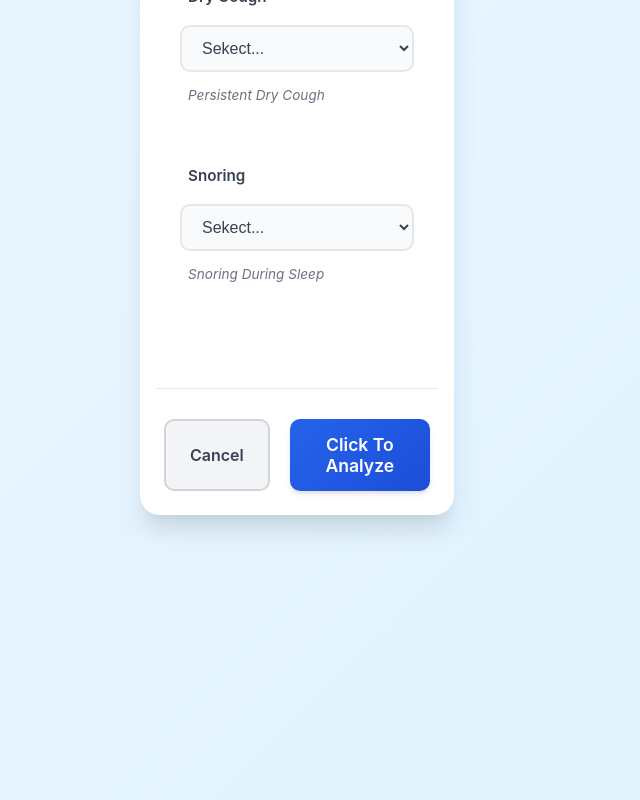
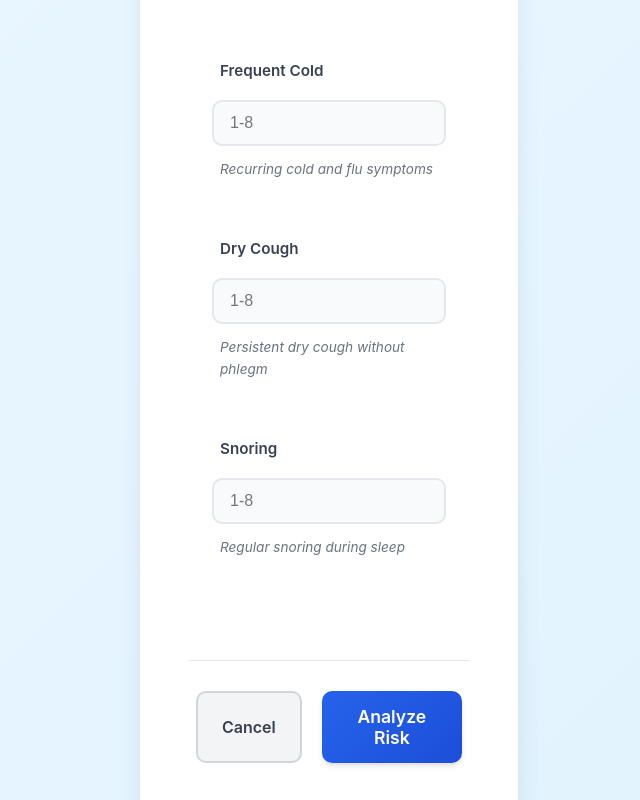
Before and after one commit to Vansh-Burlawar/AiMl-chronicdisease-, a React (Vite) app: page / in a window 1280 px wide. Both pictures are taken after a click on the element 676 px from the left and 2823 px from the top of the page. Shown: the part 2423-3223 px from the top of the page, without its empty margins (346-986 px from the left). Built offline with nearby package versions, Linux system fonts and the light colour scheme.

Commit message:
Changes in Lung cancer form

```diff
--- a/src/components/LungCancerForm.jsx
+++ b/src/components/LungCancerForm.jsx
@@ -1,135 +1,165 @@
-import { useState } from "react";
+import { useState } from 'react'
 
-function LungCancerForm({patientData , onBack}){
-    const[formData, setFormData] =useState({
-        alcoholUse: '', dustAllergy : '', chronicLungDisease: '', swallowingDifficulty:'', frequentCold:'', dryCough: '',snoring: ''
+function LungCancerForm({ patientData, onBack }) {
+  const [formData, setFormData] = useState({
+    alcoholUse: '',
+    dustAllergy: '',
+    chronicLungDisease: '',
+    swallowingDifficulty: '',
+    frequentCold: '',
+    dryCough: '',
+    snoring: ''
   })
 
-    const handleChange= (e) => {
-        const{name, value} = e.target
-        setFormData(prev=> ({
-            ...prev, [name]:value
+  const handleChange = (e) => {
+    const { name, value } = e.target
+    setFormData(prev => ({
+      ...prev,
+      [name]: value
     }))
   }
 
-    const handleSubmit=(e)=>{
+  const handleSubmit = (e) => {
     e.preventDefault()
-        console.log('Lung Cancer Data', {...patientData , ...formData})
-        alert('Data submitted Successfully!!!')
+    console.log('Lung Cancer Prediction Data:', { ...patientData, ...formData })
+    alert('Lung cancer prediction analysis submitted successfully!')
   }
 
-    const yesNoOptions=[
-        {value:'', label:'Sekect...'},
-        {value:'yes', lable:'Yes'},
-        {value:'no', lable:'No'}
-    ]
 
   return (
     <div className="form-container">
       <div className="form-header">
-                <button className="back-button" onClick={onBack}> Back</button>
-                <h1 className="form-title"> Lung Cancer Prediction</h1>
+        <button className="back-button" onClick={onBack}>← Back</button>
+        <h1 className="form-title">Lung Cancer Prediction</h1>
         <div className="patient-info">
-                    <span>Patient:{patientData.name}</span>
+          <span>Patient: {patientData.name}</span>
           <span>Age: {patientData.age}</span>
         </div>
       </div>
 
-            <form lassName="prediction-form" onSubmit={handleSubmit}>
+      <form className="prediction-form" onSubmit={handleSubmit}>
         <div className="form-section">
-                    <h3>LifeStyle & symptom Assessment</h3>
-                    <p className="section-description">Please Answer The Followig Questions</p>
+          <h3>Lifestyle & Symptom Assessment</h3>
+          <p className="section-description">Please rate each factor on a scale of 1-8 (1 = Very Low, 8 = Very High)</p>
+
           <div className="form-grid">
             <div className="form-group">
               <label htmlFor="alcoholUse">Alcohol Use</label>
-                            <select
+              <input
+                type="number"
                 id="alcoholUse"
                 name="alcoholUse"
                 value={formData.alcoholUse}
                 onChange={handleChange}
-                            required >
-                                {yesNoOptions.map(option=>(
-                                    <option key={option.value} value={option.value}>{option.label}</option>
-                                ))}
-                            </select>
-                            <small>Regular Consumption of Alcohol beverages</small>
+                min="1"
+                max="8"
+                placeholder="1-8"
+                required
+              />
+              <small>Regular consumption of alcoholic beverages</small>
             </div>
+
             <div className="form-group">
-                            <label htmlFor="chronicLungDisease"> Dust Allergy</label>
-                            <select
+              <label htmlFor="dustAllergy">Dust Allergy</label>
+              <input
+                type="number"
+                id="dustAllergy"
+                name="dustAllergy"
+                value={formData.dustAllergy}
+                onChange={handleChange}
+                min="1"
+                max="8"
+                placeholder="1-8"
+                required
+              />
+              <small>Allergic reactions to dust particles</small>
+            </div>
+
+            <div className="form-group">
+              <label htmlFor="chronicLungDisease">Chronic Lung Disease</label>
+              <input
+                type="number"
                 id="chronicLungDisease"
                 name="chronicLungDisease"
-                            value={formData.alcoholUse}
+                value={formData.chronicLungDisease}
                 onChange={handleChange}
-                            required >
-                                {yesNoOptions.map(option=>(
-                                    <option key={option.value} value={option.value}>{option.label}</option>
-                                ))}
-                            </select>
-                            <small>History of Respiratory Condition</small>
+                min="1"
+                max="8"
+                placeholder="1-8"
+                required
+              />
+              <small>History of chronic respiratory conditions</small>
             </div>
+
             <div className="form-group">
-                            <label htmlFor="swallowingDiffficuilty"> Swallowing Difficulty</label>
-                            <select
+              <label htmlFor="swallowingDifficulty">Swallowing Difficulty</label>
+              <input
+                type="number"
                 id="swallowingDifficulty"
                 name="swallowingDifficulty"
-                            value={formData.alcoholUse}
+                value={formData.swallowingDifficulty}
                 onChange={handleChange}
-                            required >
-                                {yesNoOptions.map(option=>(
-                                    <option key={option.value} value={option.value}>{option.label}</option>
-                                ))}
-                            </select>
-                            <small>Difficuilty in Swallowing </small>
+                min="1"
+                max="8"
+                placeholder="1-8"
+                required
+              />
+              <small>Difficulty swallowing food or liquids</small>
             </div>
+
             <div className="form-group">
-                            <label htmlFor="frequentCold"> Frequent Cold</label>
-                            <select
+              <label htmlFor="frequentCold">Frequent Cold</label>
+              <input
+                type="number"
                 id="frequentCold"
                 name="frequentCold"
-                            value={formData.alcoholUse}
+                value={formData.frequentCold}
                 onChange={handleChange}
-                            required >
-                                {yesNoOptions.map(option=>(
-                                    <option key={option.value} value={option.value}>{option.label}</option>
-                                ))}
-                            </select>
-                            <small>Recurring Cold and flu Symptoms</small>
+                min="1"
+                max="8"
+                placeholder="1-8"
+                required
+              />
+              <small>Recurring cold and flu symptoms</small>
             </div>
+
             <div className="form-group">
-                            <label htmlFor="dryCough"> Dry Cough</label>
-                            <select
+              <label htmlFor="dryCough">Dry Cough</label>
+              <input
+                type="number"
                 id="dryCough"
                 name="dryCough"
-                            value={formData.alcoholUse}
+                value={formData.dryCough}
                 onChange={handleChange}
-                            required >
-                                {yesNoOptions.map(option=>(
-                                    <option key={option.value} value={option.value}>{option.label}</option>
-                                ))}
-                            </select>
-                            <small> Persistent Dry Cough</small>
+                min="1"
+                max="8"
+                placeholder="1-8"
+                required
+              />
+              <small>Persistent dry cough without phlegm</small>
             </div>
+
             <div className="form-group">
-                            <label htmlFor="snoring"> Snoring</label>
-                            <select
+              <label htmlFor="snoring">Snoring</label>
+              <input
+                type="number"
                 id="snoring"
                 name="snoring"
-                            value={formData.alcoholUse}
+                value={formData.snoring}
                 onChange={handleChange}
-                            required >
-                                {yesNoOptions.map(option=>(
-                                    <option key={option.value} value={option.value}>{option.label}</option>
-                                ))}
-                            </select>
-                            <small>Snoring During Sleep</small>
+                min="1"
+                max="8"
+                placeholder="1-8"
+                required
+              />
+              <small>Regular snoring during sleep</small>
+            </div>
+          </div>
         </div>
 
-                    </div>
-                </div>
         <div className="form-actions">
-                    <button type='button' className="cancel-button" onClick={onBack}> Cancel</button>
-                    <button type='submit' className="Submit-button" > Click To Analyze</button>
+          <button type="button" className="cancel-button" onClick={onBack}>Cancel</button>
+          <button type="submit" className="submit-button">Analyze Risk</button>
         </div>
       </form>
     </div>
```
Lines whose indentation alone changed are shown as unchanged.
